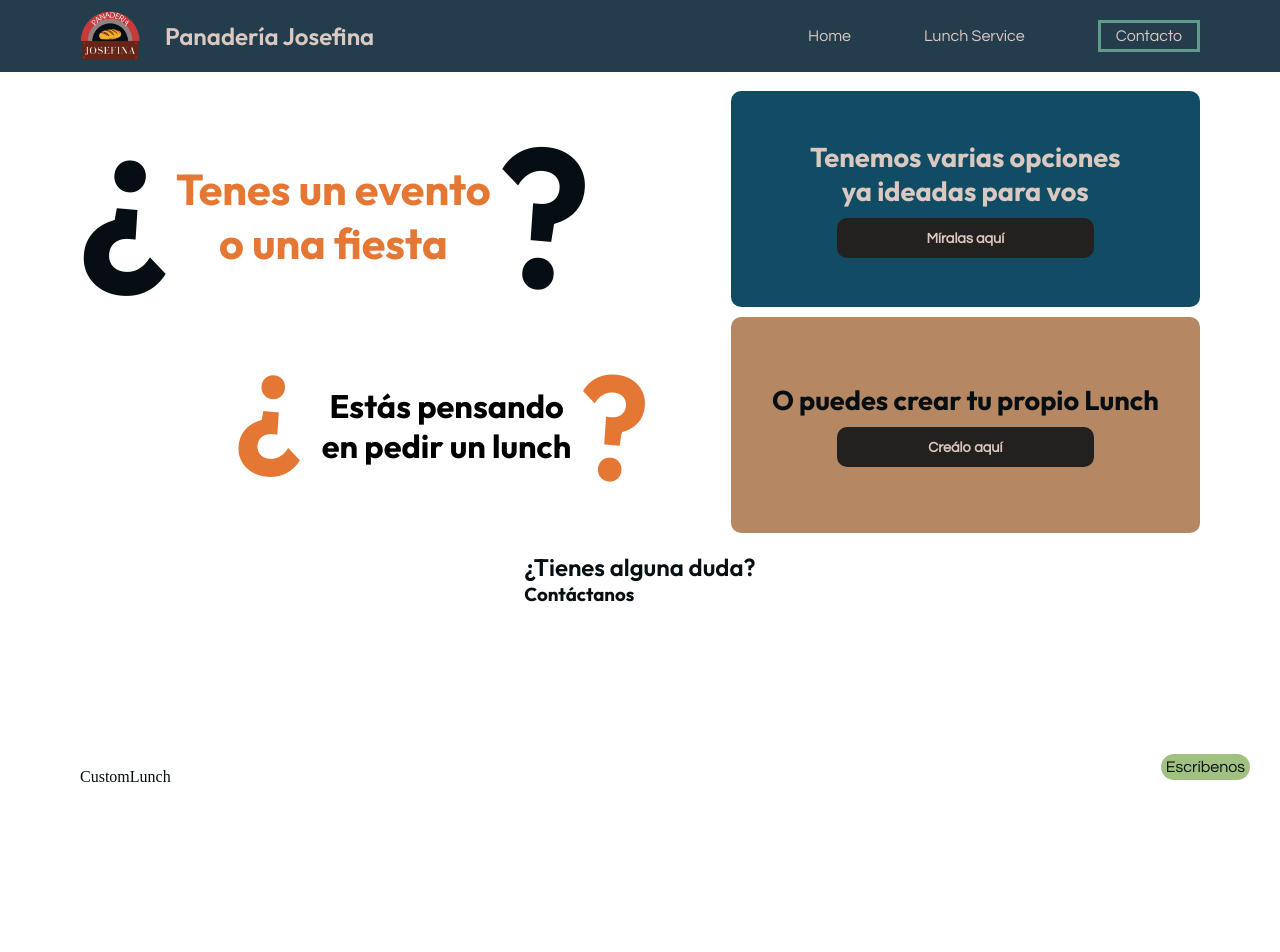
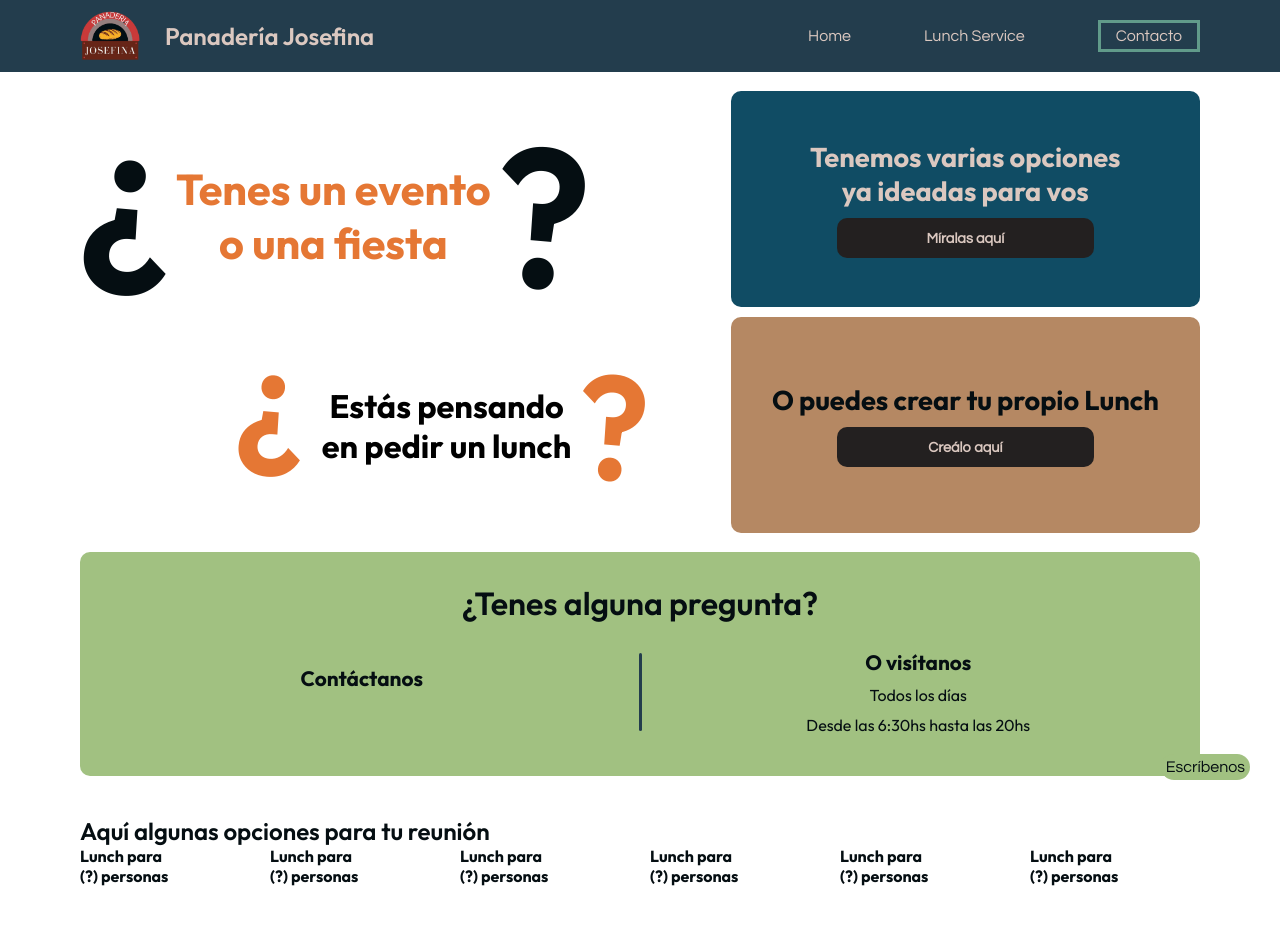
Before and after one commit to Veneburon15/panaderia_josefina, a React (Vite) app: page /lunchService in a window 1280 px wide. Shown: the top 952 px of the page. Built offline with nearby package versions, Linux system fonts and the light colour scheme.

Commit message:
LunchService Hero basic LayOut and styles finalization

```diff
--- a/src/Components/Contact.jsx
+++ b/src/Components/Contact.jsx
@@ -3,8 +3,22 @@ import React from 'react'
 const ContactComponent = () => {
   return (
     <section className='contact'>
-      <h2>¿Tienes alguna duda?</h2>
-      <h3>Contáctanos</h3>
+      <h2>¿Tenes alguna pregunta?</h2>
+      <div className='container'>
+        <div className='headerContainer'>
+          <h3>Contáctanos</h3>
+          <div className='socialMedia'>
+            <img src="" alt="" />
+            <img src="" alt="" />
+          </div>
+        </div>
+        <span className='decorationSpan'></span>
+        <div className='visitUs'>
+          <h3>O visítanos</h3>
+          <p>Todos los días</p>
+          <p>Desde las 6:30hs hasta las 20hs</p>
+        </div>
+      </div>
     </section>
   )
 }
--- a/src/Components/Footer.jsx
+++ b/src/Components/Footer.jsx
@@ -18,7 +18,7 @@ const Footer = () => {
             <NavLink to='/' className='footerNavText' > Home </NavLink>
           </li>
           <li >
-            <NavLink to='/lunhcService' className='footerNavText' > Lunch Service </NavLink>
+            <NavLink to='/lunchService' className='footerNavText' > Lunch Service </NavLink>
           </li>
           <li >
             <NavLink to='/contact' className='footerNavText'> Contacto </NavLink>
--- a/src/Pages/LunchService/LunchService.jsx
+++ b/src/Pages/LunchService/LunchService.jsx
@@ -1,9 +1,16 @@
-import React from 'react'
+import React, { useRef } from 'react'
 import CustomLunch from './sections/CustomLunch'
 import RecommendedLunch from './sections/RecommendedLunch'
 import Contact from '../../Components/Contact'
 
 const LunchService = () => {
+  const customSection = useRef(null);
+  const recommendedSection = useRef(null);
+
+  const scrollToSection = (sectionRef) => {
+    sectionRef.current.scrollIntoView({ behavior: 'smooth' })
+  };
+
   return (
     <main className='lunchMain'>
       <section className='heroLunch'>
@@ -27,18 +34,18 @@ const LunchService = () => {
           <div className='lunchPicking'>
             <div className='builtLunch'>
               <h4>Tenemos varias opciones ya ideadas para vos</h4>
-              <button>Míralas aquí</button>
+              <button onClick={() => scrollToSection (recommendedSection)}>Míralas aquí</button>
             </div>
             <div className='customLunch'>
               <h4>O puedes crear tu propio Lunch</h4>
-              <button>Creálo aquí</button>
+              <button onClick={() => scrollToSection(customSection)}>Creálo aquí</button>
             </div>
           </div>
         </div>
         <Contact/>
       </section>
-      <CustomLunch/>
-      <RecommendedLunch/>
+      <RecommendedLunch ref={recommendedSection}/>
+      <CustomLunch ref={customSection}/>
     </main>
   )
 }
--- a/src/Pages/LunchService/sections/CustomLunch.jsx
+++ b/src/Pages/LunchService/sections/CustomLunch.jsx
@@ -1,9 +1,9 @@
-import React from 'react'
+import React, { forwardRef } from 'react'
 
-const CustomLunch = () => {
+const CustomLunch = ({}, customSection) => {
   return (
-    <section className='customLunch'>CustomLunch</section>
+    <section ref={customSection} className='customLunch'>CustomLunch</section>
   )
 }
 
-export default CustomLunch
+export default forwardRef(CustomLunch);
--- a/src/Pages/LunchService/sections/RecommendedLunch.jsx
+++ b/src/Pages/LunchService/sections/RecommendedLunch.jsx
@@ -1,9 +1,43 @@
-import React from 'react'
+import React, { forwardRef } from 'react'
 
-const RecommendedLunch = () => {
+const RecommendedLunch = ({}, recommendedSection) => {
   return (
-    <section className='recommendedLunch'>RecommendedLunch</section>
+    <section ref={recommendedSection} className='recommendedLunch'>
+      <h2>Aquí algunas opciones para tu reunión</h2>
+      <div className='madeLunchContainer'>
+        <div className='madeLunch'>
+          <h4>Lunch para (?) personas</h4>
+          <p className='lunchContent'></p>
+          <p className='price'></p>
+        </div>
+        <div className='madeLunch'>
+          <h4>Lunch para (?) personas</h4>
+          <p className='lunchContent'></p>
+          <p className='price'></p>
+        </div>
+        <div className='madeLunch'>
+          <h4>Lunch para (?) personas</h4>
+          <p className='lunchContent'></p>
+          <p className='price'></p>
+        </div>
+        <div className='madeLunch'>
+          <h4>Lunch para (?) personas</h4>
+          <p className='lunchContent'></p>
+          <p className='price'></p>
+        </div>
+        <div className='madeLunch'>
+          <h4>Lunch para (?) personas</h4>
+          <p className='lunchContent'></p>
+          <p className='price'></p>
+        </div>
+        <div className='madeLunch'>
+          <h4>Lunch para (?) personas</h4>
+          <p className='lunchContent'></p>
+          <p className='price'></p>
+        </div>
+      </div>
+    </section>
   )
 }
 
-export default RecommendedLunch
+export default forwardRef(RecommendedLunch);
--- a/src/scss/_components.scss
+++ b/src/scss/_components.scss
@@ -17,4 +17,50 @@
 
 // // CONTACT SECTION STYLES
 .contact{
+    @include flex_column;
+    justify-content: space-evenly;
+    align-items: center;
+    background-color: $main-complementary-color;
+    padding: 5px 5px 15px 5px;
+    width: 100%;
+    border-radius: 10px;
+
+    h2{
+        font-size: 2rem;
+    }
+    h3{
+        font-size: 1.3rem;
+    }
+
+    .container{
+        @include flex_row;
+        align-items: center;
+        justify-content: space-evenly;
+        width: 100%;
+
+        .headerContainer{
+            @include flex_column;
+            @include center_all;
+            width: 40%;
+            gap: 10px;
+
+        }
+
+        .decorationSpan{
+            height: 90%;
+            width: 3px;
+            background-color: $terciary-color;
+            border-radius: 5px;
+        }
+
+        .visitUs{
+            @include flex_column;
+            @include center_all;
+            gap: 10px;
+            width: 40%;
+
+        }
+    }
+
+
 }
--- a/src/scss/_lunchService.scss
+++ b/src/scss/_lunchService.scss
@@ -1,7 +1,10 @@
 .lunchMain{
+    @include flex_column;
+    gap: 40px;
+
     //LUNCH SERVICE PAGE GENERAL STYLES
     section:first-child{
-        height: 87vh;
+        height: 88vh;
     }
     section{
         min-height: 10vh;
@@ -127,4 +130,25 @@
             }
         }
     }
+
+    .recommendedLunch{
+        @include flex_column;
+
+        .madeLunchContainer{
+            @include flex_row;
+            gap: 20px;
+            width: 100%;
+
+            .madeLunch{
+                width: 30%;
+                height: max-content;
+            }
+
+        }
+
+    }
+
+    .customLunch{
+
+    }
 }
--- a/src/scss/universal.scss
+++ b/src/scss/universal.scss
@@ -25,7 +25,11 @@
         font-family: $headers-font-Outfit;
     }
 
-    p, a, li {
+    p{
+        font-weight: 400;
+    }
+
+    a, li {
         font-family: $text-font;
         font-weight: 100;
     }
```
